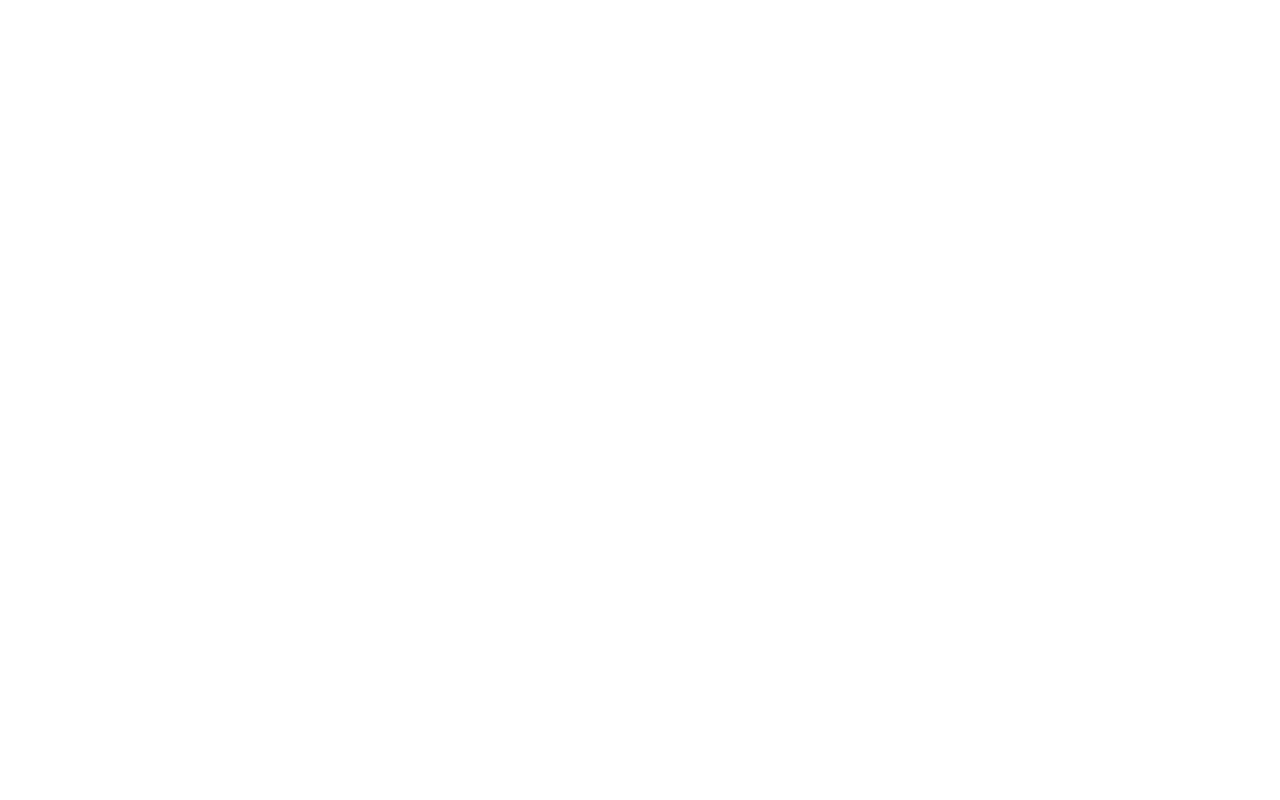
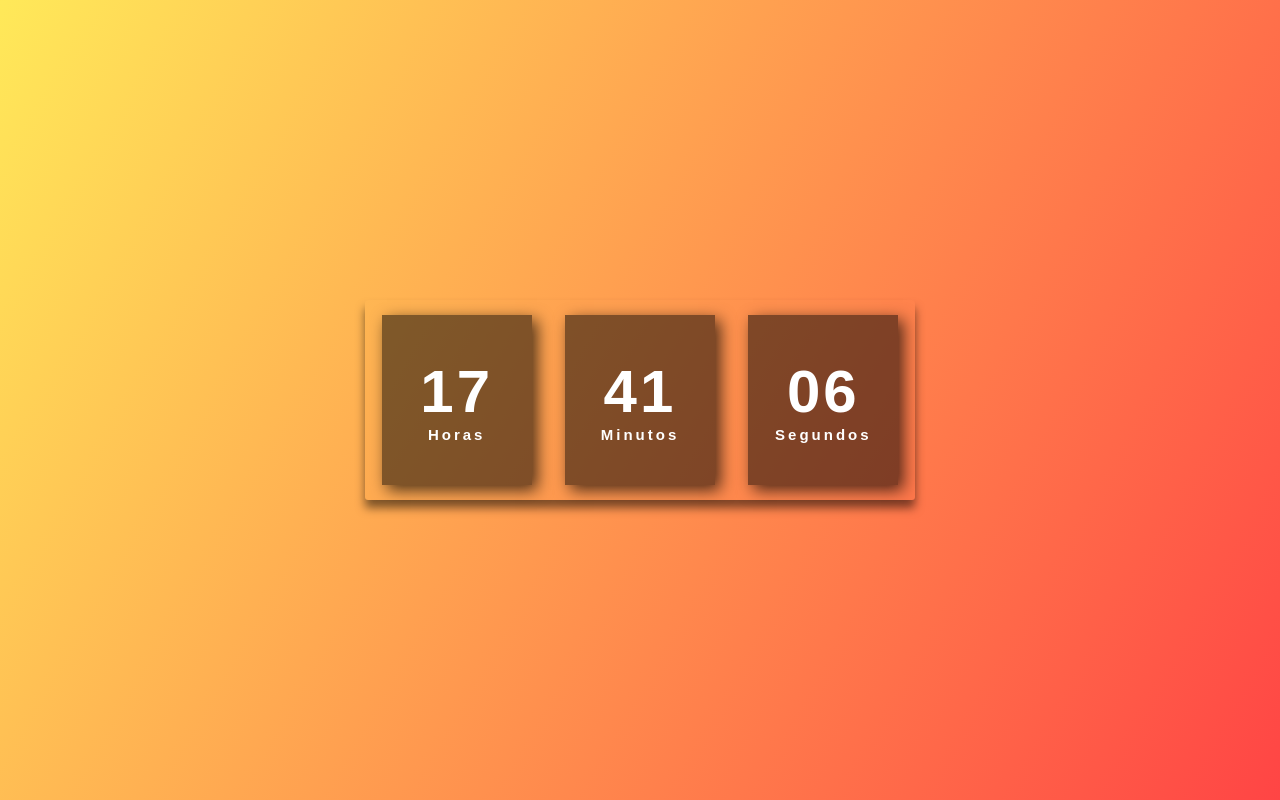
Before and after one commit to Josimar-Vezu/RelogioDigital, a plain HTML site: page index.html in a window 1280 px wide. Drawn offline with Linux system fonts and the light colour scheme; a web font is replaced by a local one.

Commit message:
Relogio Digital, concluído

```diff
--- a/assets/css/style.css
+++ b/assets/css/style.css
@@ -0,0 +1,48 @@
+@import url('https://fonts.googleapis.com/css2?family=Signika+Negative:wght@300;400;500;600;700&display=swap');
+* {
+    margin: 0;
+    padding: 0;
+    font-family: 'Signika Negative', sans-serif;
+}
+
+body{
+    height: 100vh;
+    background: linear-gradient(120deg,#ffe53bd8,#ff2525da);
+    display: flex;
+    align-items: center;
+    justify-content: center;
+}
+
+.relogio{
+    display: flex;
+    align-items: center;
+    justify-content: space-around;
+    height: 200px;
+    width: 550px;
+    background: transparent;
+    border-radius: 3px;
+    box-shadow: 0px 8px 10px rgba(0, 0, 0, .5);
+}
+
+.relogio div{
+    height: 170px;
+    width: 150px;
+    display: flex;
+    flex-direction: column;
+    align-items: center;
+    justify-content: center;
+    color: white;
+    background: rgba(.5, .5, .5, .5);
+    box-shadow: 5px 5px 15px rgba(0, 0, 0, .7);
+    border: 7px;
+    letter-spacing: 3px;
+}
+
+.relogio span{
+    font-weight: bolder;
+    font-size: 60px;
+}
+
+.relogio span.tempo{
+    font-size: 15px;
+}
--- a/assets/js/script.js
+++ b/assets/js/script.js
@@ -0,0 +1,18 @@
+const horas = document.getElementById('horas');
+const minutos = document.getElementById('minutos');
+const segundos = document.getElementById('segundos');
+
+const relogio = setInterval(function time(){
+    let dateToday = new Date();
+    let hr = dateToday.getHours();
+    let min = dateToday.getMinutes();
+    let sec = dateToday.getSeconds();
+
+    if (hr < 10) hr = '0' + hr;
+    if (min < 10) min = '0' + min;
+    if (sec < 10) sec = '0' + sec;
+
+    horas.textContent = hr;
+    minutos.textContent = min;
+    segundos.textContent = sec;
+})
--- a/index.html
+++ b/index.html
@@ -8,6 +8,23 @@
     <title>Relogio Digital</title>
 </head>
 <body>
+    <div class="relogio">
+        <div>
+            <span id="horas">00</span>
+            <span class="tempo">Horas</span>
+        </div>
 
+        <div>
+            <span id="minutos">00</span>
+            <span class="tempo">Minutos</span>
+        </div>
+
+        <div>
+            <span id="segundos">00</span>
+            <span class="tempo">Segundos</span>
+        </div>
+    </div>
+
+    <script src="assets/js/script.js"></script>
 </body>
 </html>
```
